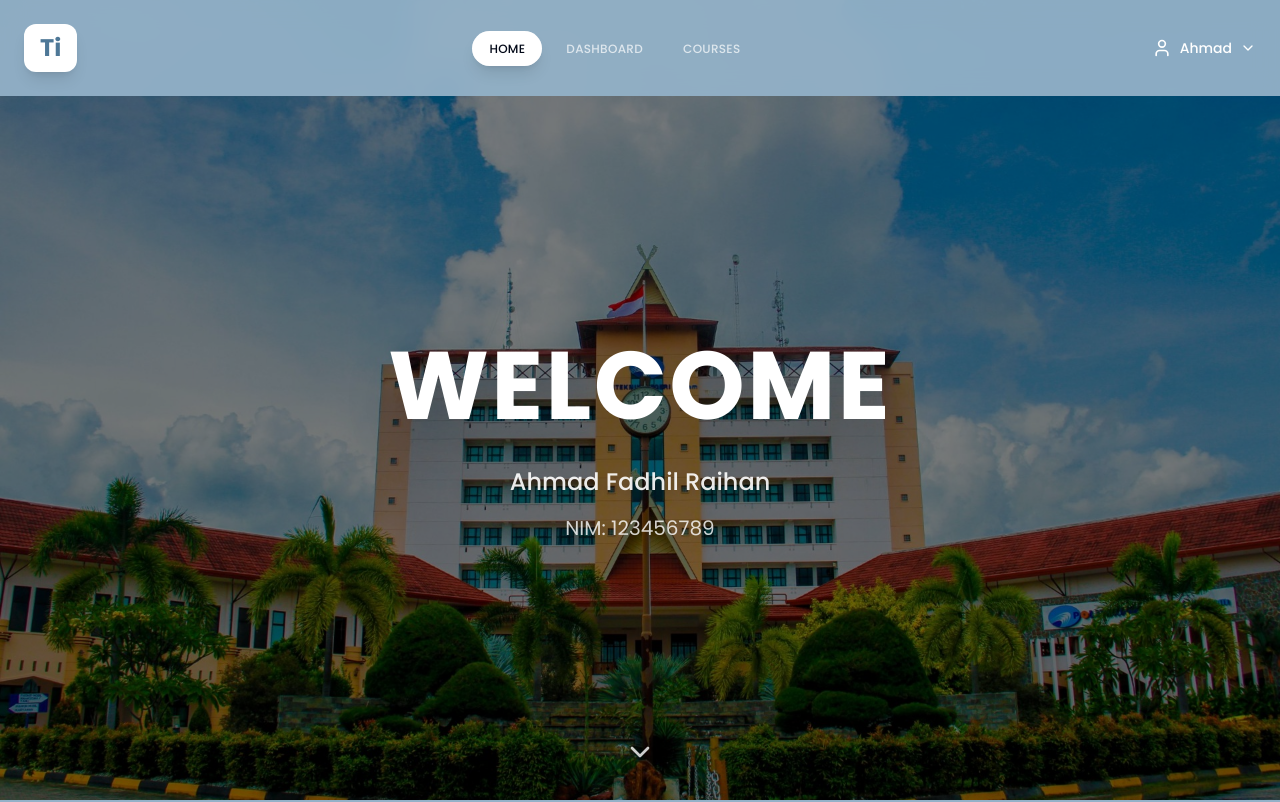
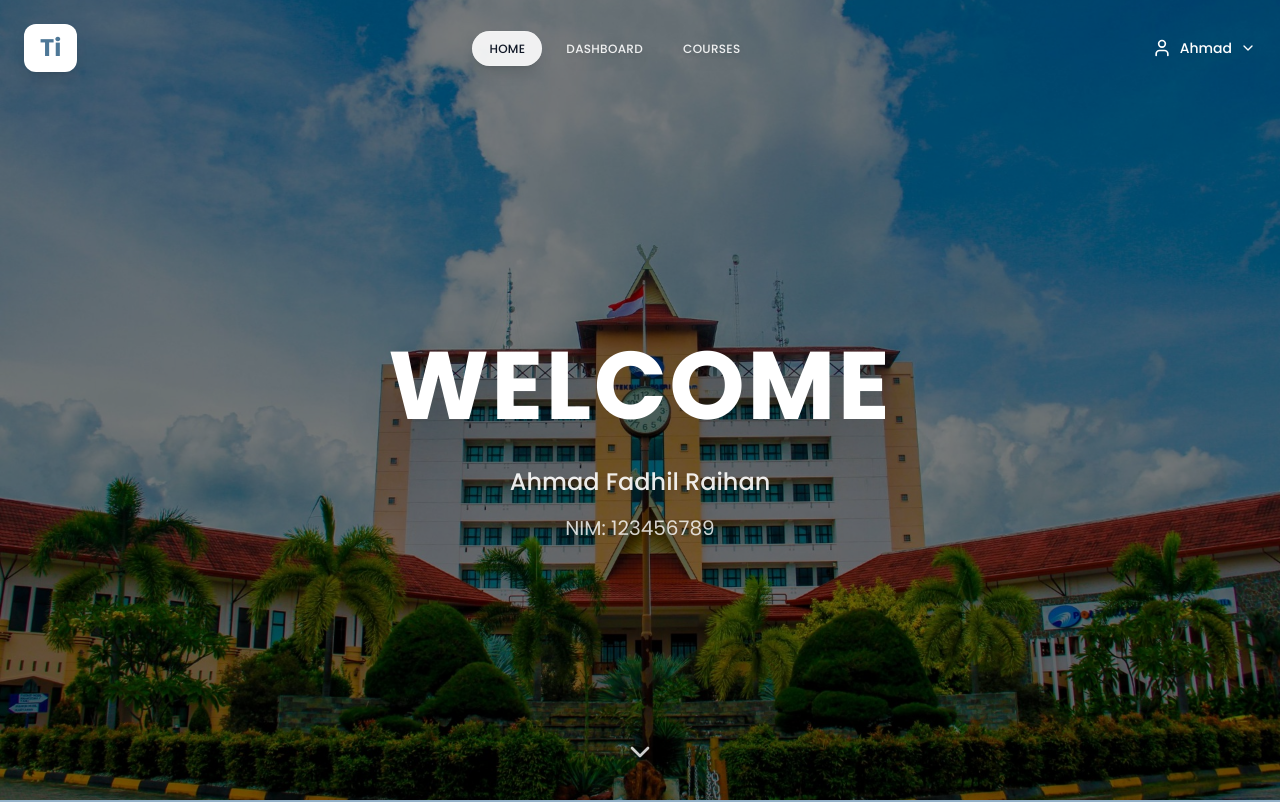
Before and after one commit to R3xzzz/ti-frontend-journey, a React (Vite) app: page / in a window 1280 px wide. Shown: the top 802 px of the page. Built offline with nearby package versions, Linux system fonts and the light colour scheme; the HTML template or start-up script is replaced by a standard one.

Commit message:
Remove navbar background color

```diff
--- a/src/components/layouts/Navbar.tsx
+++ b/src/components/layouts/Navbar.tsx
@@ -30,7 +30,7 @@ const Navbar = () => {
       initial={{ y: -100, opacity: 0 }}
       animate={{ y: 0, opacity: 1 }}
       transition={{ duration: 0.6, ease: "easeOut" }}
-      className="fixed top-0 left-0 right-0 z-50 bg-background/95 backdrop-blur-md"
+      className="fixed top-0 left-0 right-0 z-50"
     >
       <div className="container mx-auto px-6 py-6">
         <div className="flex items-center justify-between">
@@ -56,8 +56,8 @@ const Navbar = () => {
                   className={`
                     px-4 py-2 rounded-full font-medium text-xs tracking-wide transition-all duration-300
                     ${isActive(item.path)
-                      ? 'bg-card text-card-foreground shadow-lg border border-border'
-                      : 'text-foreground/70 hover:text-foreground hover:bg-card/50 hover:shadow-md'
+                      ? 'bg-white/90 text-gray-900 shadow-lg border border-white/20'
+                      : 'text-white/90 drop-shadow-lg hover:text-white hover:bg-white/20 hover:shadow-md'
                     }
                   `}
                 >
@@ -73,7 +73,7 @@ const Navbar = () => {
               <motion.button
                 whileHover={{ scale: 1.05 }}
                 whileTap={{ scale: 0.95 }}
-                className="flex items-center space-x-2 text-foreground hover:text-foreground/80 transition-colors duration-300 focus:outline-none"
+                className="flex items-center space-x-2 text-white drop-shadow-lg hover:text-white/80 transition-colors duration-300 focus:outline-none"
               >
                 <User className="w-5 h-5" />
                 <span className="hidden sm:inline font-medium text-sm">Ahmad</span>
@@ -116,8 +116,8 @@ const Navbar = () => {
                 className={`
                   px-4 py-2 rounded-full font-medium text-xs tracking-wide transition-all duration-300
                   ${isActive(item.path)
-                    ? 'bg-card text-card-foreground shadow-md border border-border'
-                    : 'text-foreground/70 hover:text-foreground hover:bg-card/50'
+                    ? 'bg-white/90 text-gray-900 shadow-md border border-white/20'
+                    : 'text-white/90 drop-shadow-lg hover:text-white hover:bg-white/20'
                   }
                 `}
               >
```
